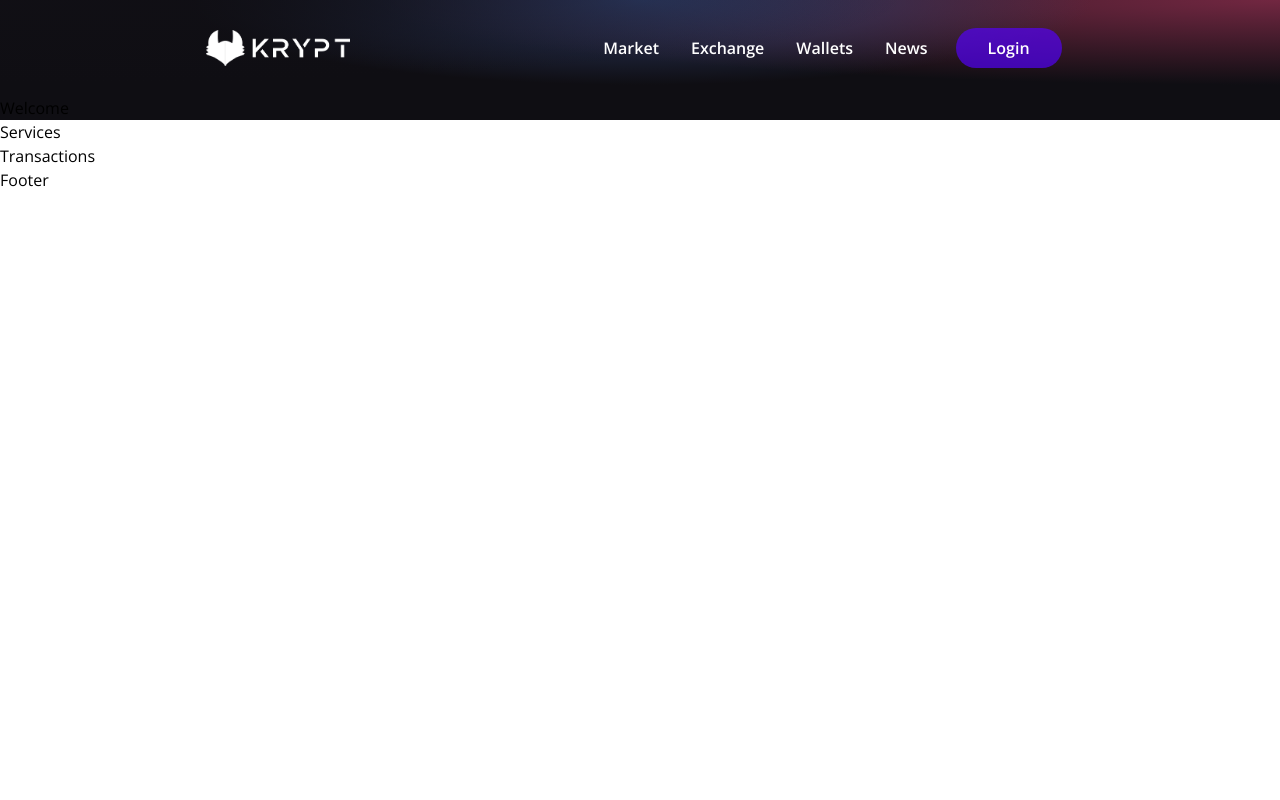
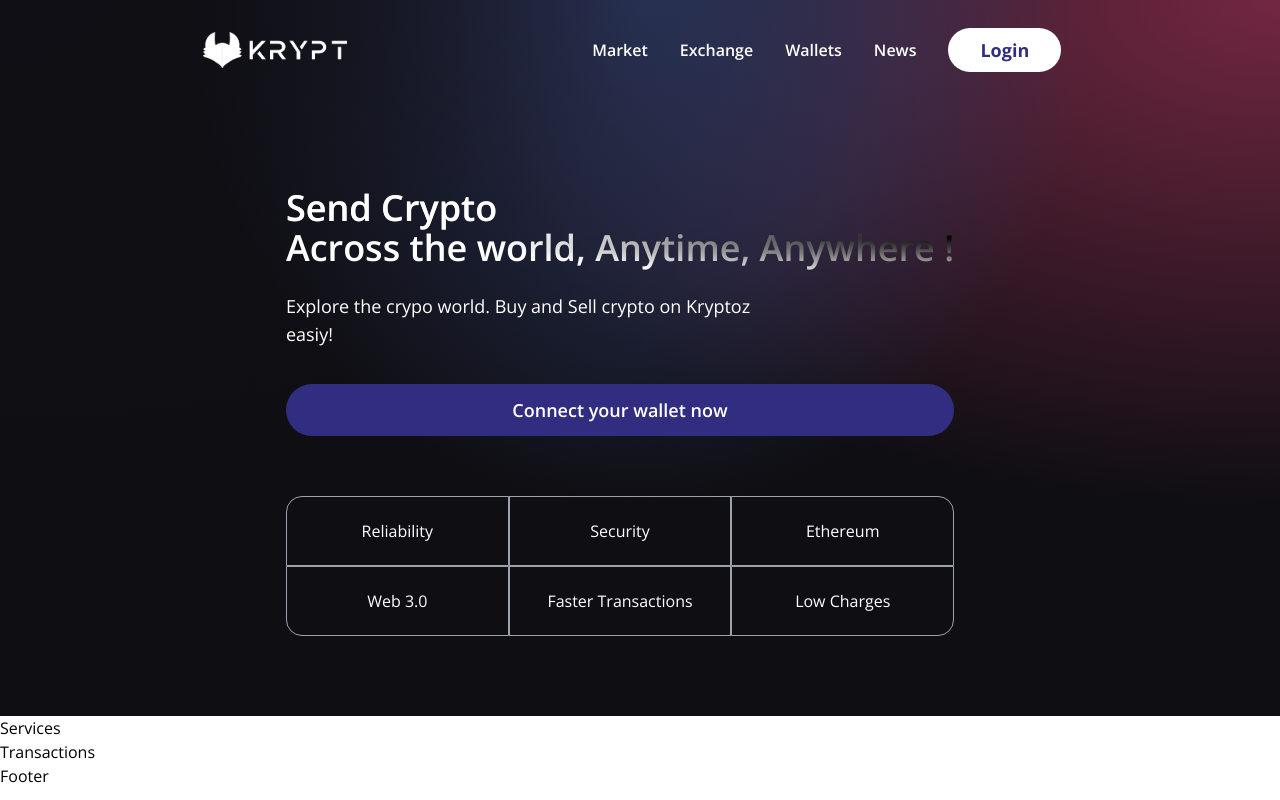
Before and after one commit to AtharvaUtekar/web3-project-kryptoz, a React (Vite) app in the folder client/: page / in a window 1280 px wide. Built offline with nearby package versions, Linux system fonts and the light colour scheme.

Commit message:
Hero page initial

```diff
--- a/client/src/components/Navbar.jsx
+++ b/client/src/components/Navbar.jsx
@@ -25,7 +25,7 @@
         {["Market","Exchange","Wallets","News"].map((item,index)=>(
             <NavbarItem key={index+item} title={item}/>
         ))}
-        <li className="bg-[#5500ffa9] py-2 px-8 m-3 rounded-full cursor-pointer font-semibold hover:bg-slate-100 hover:text-indigo-800">
+        <li className=" bg-white text-lg text-indigo-900 py-2 px-8 m-3 mx-4 rounded-full cursor-pointer font-bold hover:bg-slate-100 hover:text-indigo-800">
           Login
         </li>
       </ul>
--- a/client/src/components/Welcome.jsx
+++ b/client/src/components/Welcome.jsx
@@ -1,8 +1,65 @@
 import React from 'react'
+import { AiFillPlayCircle } from "react-icons/ai";
+import { SiEthereum } from "react-icons/si";
+import { BsInfoCircle } from "react-icons/bs";
+
+import {Loader} from './'
 
 const Welcome = () => {
+  const connectWallet = () => {
+
+  }
+
+  const commonStyles = "min-h-[70px] sm:px-0 px-2 sm:min-w-[120px] flex justify-center items-center border-[0.5px] border-gray-400 font-thin text-md text-white";
+
   return (
-    <div>Welcome</div>
+    <div className="flex w-full justify-center items-center">
+      <div className="flex md:flex-row flex-col items-start justify-between md:p-20 py-12 px-4">
+        <div className="flex flex-1 justify-start flex-col md:mr-10">
+          <h1 className="text-white text-3xl sm:text-4xl text-gradient py-2 font-semibold">
+            Send Crypto <br/> Across the world, Anytime, Anywhere !
+          </h1>
+          <p className="text-white text-left font-light md:w-9/12 w-11/12 py-4 text-lg">
+            Explore the crypo world. Buy and Sell crypto on Kryptoz easiy!
+          </p>
+          <button
+            type="button"
+            onClick={connectWallet}
+            className="flex flex-row justify-center text-lg text-white items-center my-5 bg-indigo-900 cursor-pointer font-semibold hover:bg-slate-100 hover:text-indigo-800 p-3 rounded-full"
+          >
+          Connect your wallet now
+          </button>
+
+          <div className="grid sm:grid-cols-3 grid-cols-2 w-full mt-10">
+            <div className={`rounded-tl-2xl ${commonStyles}`}>
+              Reliability
+            </div>
+            <div className={commonStyles}>
+              Security
+            </div>
+            <div className={`rounded-tr-2xl ${commonStyles}`}>
+              Ethereum
+            </div>
+            <div className={`rounded-bl-2xl ${commonStyles}`}>
+              Web 3.0
+            </div>
+            <div className={commonStyles}>
+              Faster Transactions
+            </div>
+            <div className={`rounded-br-2xl ${commonStyles}`}>
+              Low Charges
+            </div>
+
+
+          </div>
+        </div>
+
+        <div>
+
+        </div>
+
+      </div>
+    </div>
   )
 }
 
```
